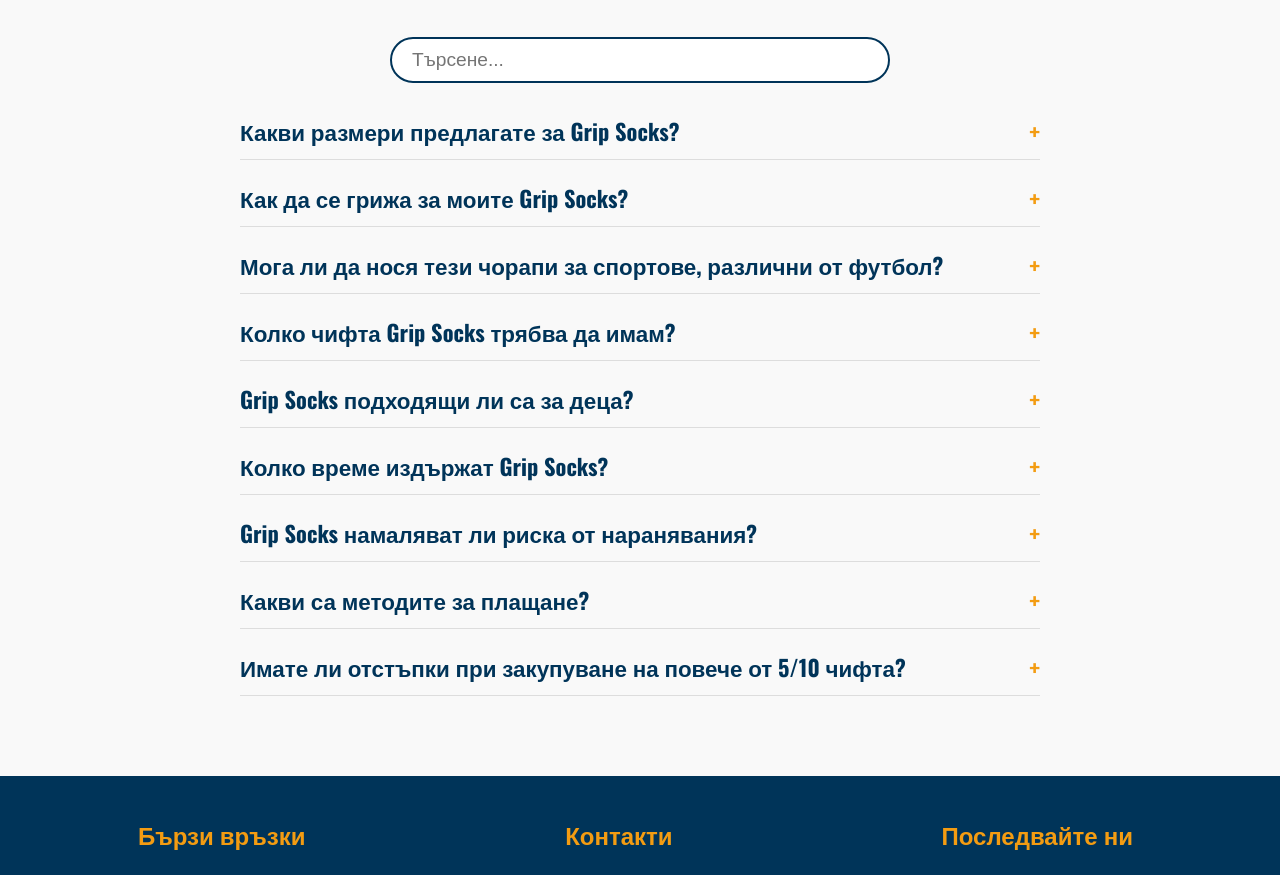
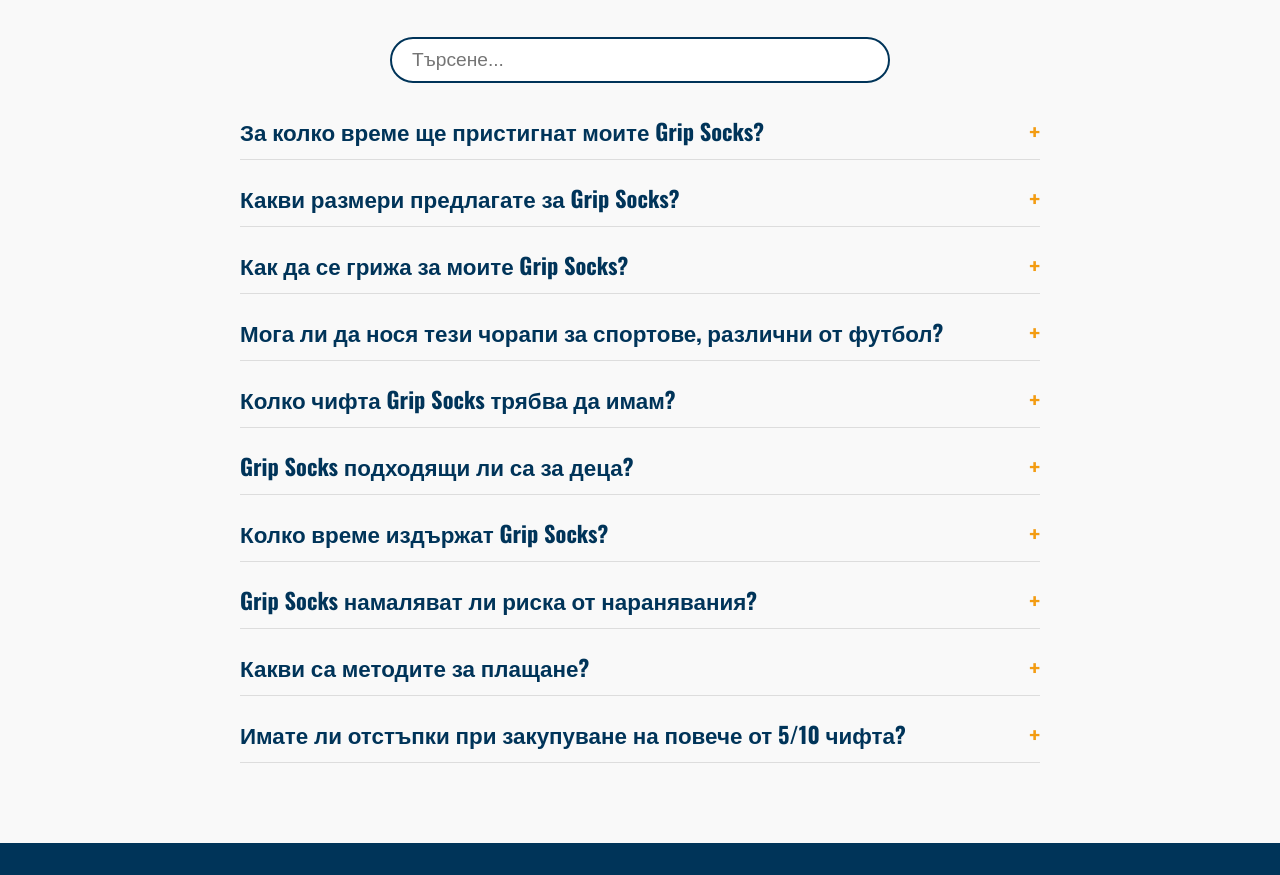
Before and after one commit to al-badarin/Grip-Socks-BecomePro-Website, a React (Vite) app in the folder grip-socks-becomepro/: page / in a window 1280 px wide. Shown: the part 4234-5109 px from the top of the page. Built offline with nearby package versions, Linux system fonts and the light colour scheme.

Commit message:
Update FAQ.jsx

```diff
--- a/grip-socks-becomepro/src/components/FAQ/FAQ.jsx
+++ b/grip-socks-becomepro/src/components/FAQ/FAQ.jsx
@@ -10,6 +10,11 @@
   };
 
   const faqs = [
+    {
+      question: 'За колко време ще пристигнат моите Grip Socks?',
+      answer:
+        'Очаквайте Вашата пратка да бъде обработена от 1 до 3 дена.',
+    },
     {
       question: 'Какви размери предлагате за Grip Socks?',
       answer:
```
